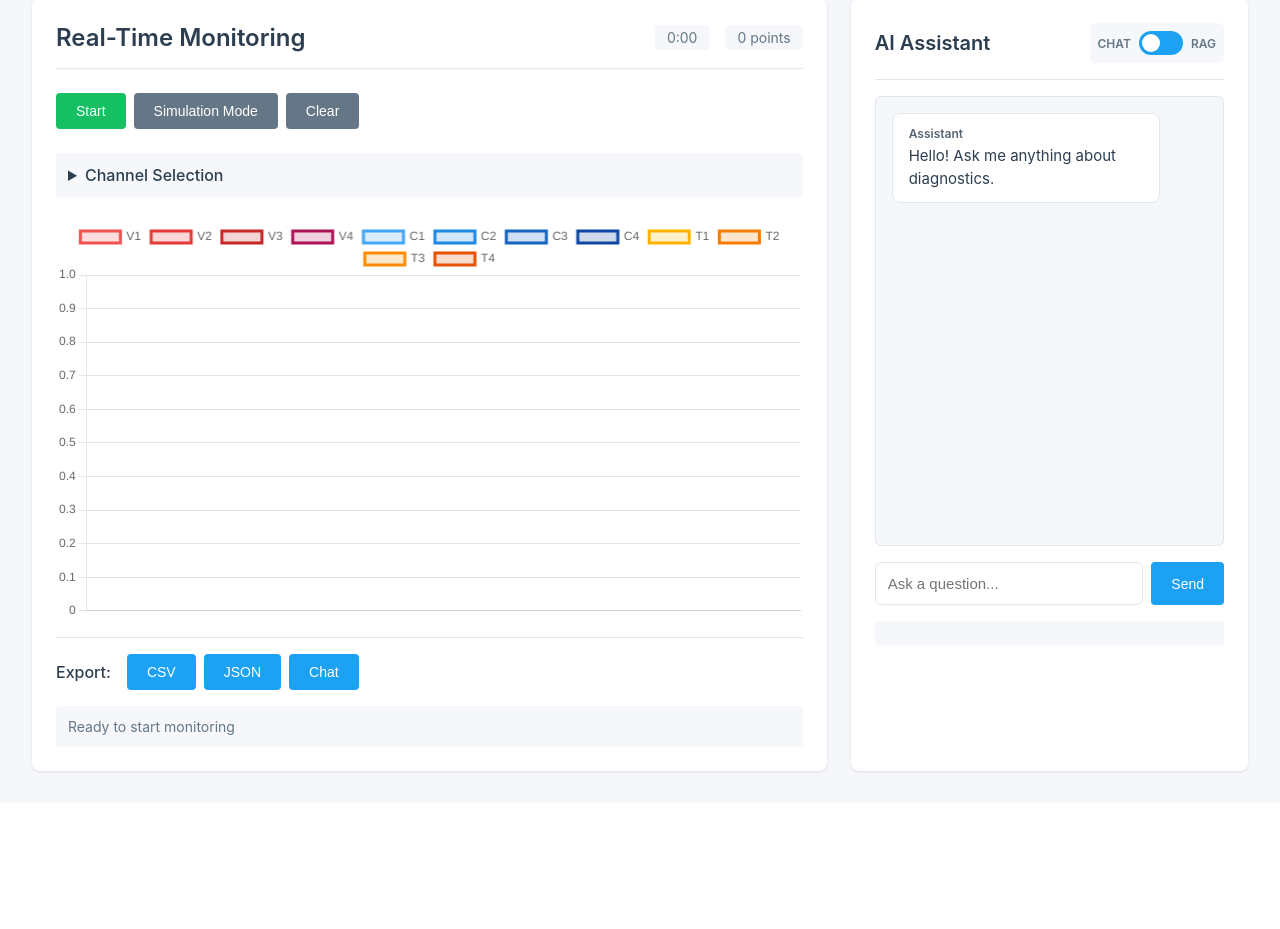
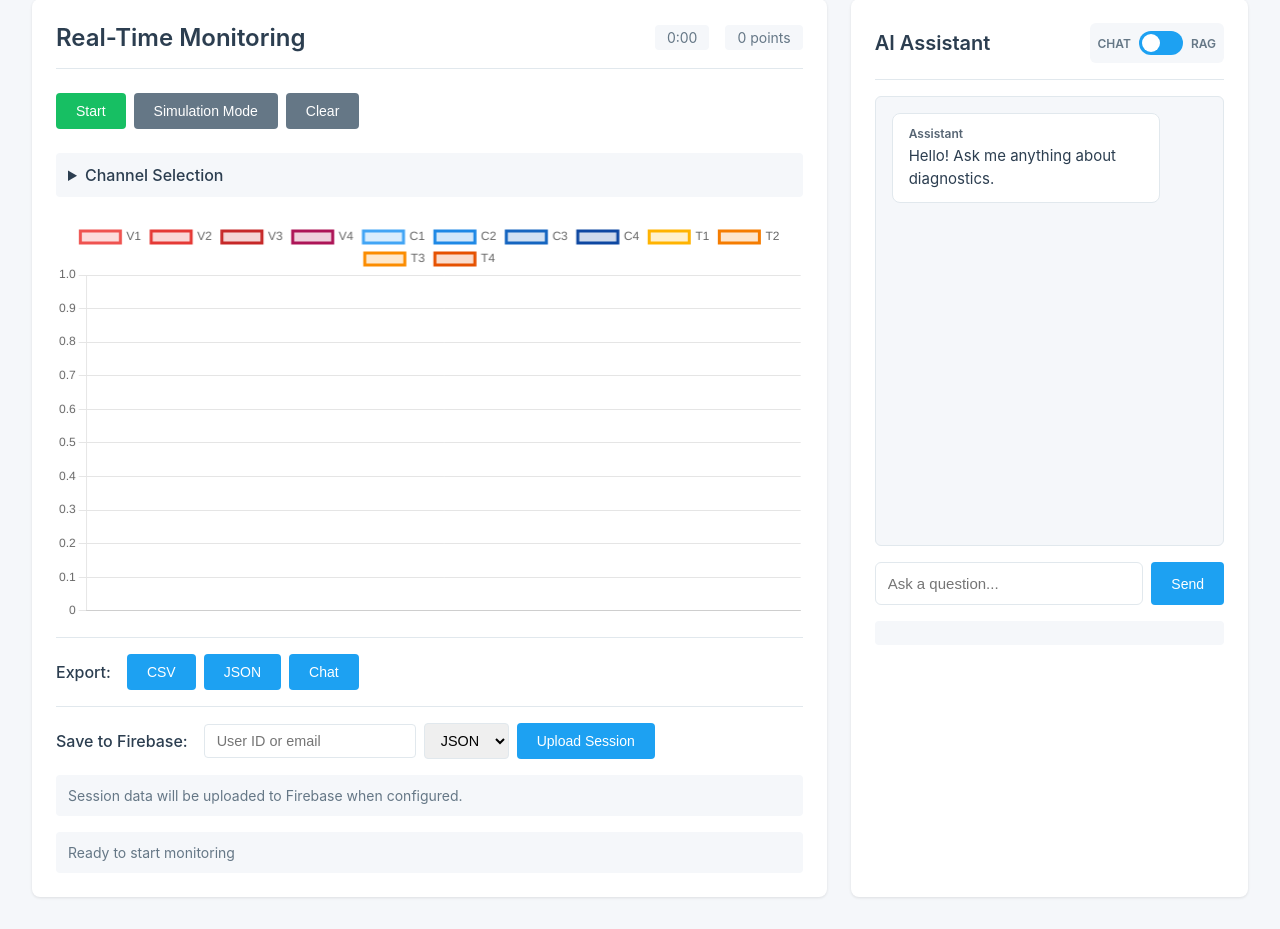
Before and after one commit to LakshyaVason/iDAQ, a FastAPI app: page /user in a window 1280 px wide. Shown: the part 94-1023 px from the top of the page. Before the commit the page ends 868 px from the top, so only its background shows below. Run offline with FastAPI, Linux system fonts and the light colour scheme.

```diff
--- a/local_llama_agent.py
+++ b/local_llama_agent.py
@@ -153,7 +153,11 @@ class OllamaClient:
     def _post(self, path: str, payload: Dict) -> Dict:
         url = f"{self.base_url}{path}"
         try:
-            response = requests.post(url, json=payload, timeout=60)
+            # Keep the connect timeout short so the UI fails fast when the
+            # Ollama server is down or unreachable. A longer read timeout
+            # is allowed for generation to complete once the connection is
+            # established.
+            response = requests.post(url, json=payload, timeout=(5, 30))
         except requests.RequestException as exc:
             raise OllamaNotRunningError(
                 f"Failed to reach Ollama at {self.base_url}. Ensure 'ollama serve' is running."
--- a/main.py
+++ b/main.py
@@ -40,6 +40,7 @@ from fastapi import Depends, FastAPI, Request, UploadFile, File, Form
 from fastapi.responses import HTMLResponse, RedirectResponse, JSONResponse
 from fastapi.staticfiles import StaticFiles
 from fastapi.middleware.cors import CORSMiddleware
+from firebase_admin import credentials, db, initialize_app
 
 from local_llama_agent import (
     LocalDiagnosticsAgent,
@@ -55,6 +56,10 @@ agent = LocalDiagnosticsAgent()
 
 # Create the FastAPI app
 app = FastAPI(title="iDAQ Diagnostics Server")
+
+# Firebase app placeholder (initialized lazily)
+firebase_app = None
+firebase_db = None
 
 # Add CORS middleware to allow frontend requests
 app.add_middleware(
@@ -89,6 +94,29 @@ def redirect_to_login() -> RedirectResponse:
     return RedirectResponse(url="/login", status_code=303)
 
 
+def init_firebase():
+    """Initialize the Firebase app if credentials and DB URL are provided."""
+
+    global firebase_app, firebase_db
+
+    cred_path = os.getenv("FIREBASE_CREDENTIALS")
+    db_url = os.getenv("FIREBASE_DB_URL")
+
+    if not cred_path or not db_url:
+        print("Firebase not configured. Set FIREBASE_CREDENTIALS and FIREBASE_DB_URL to enable session storage.")
+        return
+
+    try:
+        creds = credentials.Certificate(cred_path)
+        firebase_app = initialize_app(creds, {"databaseURL": db_url})
+        firebase_db = db.reference("/")
+        print("✅ Firebase connected for session storage.")
+    except Exception as exc:
+        firebase_app = None
+        firebase_db = None
+        print(f"⚠️ Failed to initialize Firebase: {exc}")
+
+
 # ---------------------------------------------------------------------
 # Startup event to check Ollama status
 # ---------------------------------------------------------------------
@@ -99,6 +127,7 @@ async def startup_event():
     print("=" * 60)
     print("iDAQ Diagnostics Server Starting Up")
     print("=" * 60)
+    init_firebase()
     try:
         status = agent.ollama.ensure_model_available()
         print(status)
@@ -262,6 +291,45 @@ async def user_page():
     return HTMLResponse(read_template("user.html"))
 
 
+@app.post("/save-session")
+async def save_session(payload: dict):
+    """Persist a monitoring session to Firebase in JSON or CSV format."""
+
+    if firebase_db is None:
+        return JSONResponse(
+            {"error": "Firebase is not configured on the server."}, status_code=500
+        )
+
+    user_id = (payload.get("userId") or "anonymous").replace("/", "_")
+    fmt = (payload.get("format") or "json").lower()
+    session_meta = payload.get("session") or {}
+    data_points = payload.get("data") or []
+    mode = payload.get("mode") or "live"
+
+    try:
+        if fmt == "csv":
+            df = pd.DataFrame(data_points)
+            serialized = df.to_csv(index=False)
+        else:
+            serialized = json.dumps({"session": session_meta, "data": data_points})
+
+        firebase_db.child("sessions").child(user_id).push(
+            {
+                "format": fmt,
+                "mode": mode,
+                "createdAt": pd.Timestamp.utcnow().isoformat(),
+                "session": session_meta,
+                "data": serialized,
+            }
+        )
+
+        return {"message": f"Session stored to Firebase as {fmt}."}
+    except Exception as exc:
+        return JSONResponse(
+            {"error": f"Failed to store session: {exc}"}, status_code=500
+        )
+
+
 def _generate_channels(base: float, spread: float, count: int = 4) -> list[float]:
     return [round(random.uniform(base - spread, base + spread), 2) for _ in range(count)]
 
@@ -297,6 +365,8 @@ async def chat_endpoint(request: Request):
             context_block = json.dumps(sensor_context, indent=2)
             message = f"{message}\n\n[Latest simulated sensor context]\n{context_block}"
         response_text = agent.ollama.generate(message)
+        if not response_text.strip():
+            response_text = "I couldn't generate a reply just now. Please confirm Ollama is running and try again."
         print(f"LLM response: {response_text[:100]}...")
         return {"response": response_text}
     except OllamaNotRunningError as exc:
--- a/requirements.txt
+++ b/requirements.txt
@@ -17,6 +17,9 @@ requests
 jinja2
 python-multipart  # Needed for FastAPI file uploads
 
+# Firebase integration
+firebase-admin
+
 # LangChain ecosystem and serving
 langchain
 langchain-community
--- a/templates/user.html
+++ b/templates/user.html
@@ -239,6 +239,14 @@
         .export-section label {
             font-weight: 500;
             margin-right: 0.5rem;
+        }
+
+        .export-section input,
+        .export-section select {
+            padding: 0.5rem 0.75rem;
+            border: 1px solid #e1e8ed;
+            border-radius: 4px;
+            font-size: 0.9rem;
         }
 
         /* Status Bar */
@@ -501,6 +509,18 @@
                 <button class="btn btn-primary" onclick="exportChat()">Chat</button>
             </div>
 
+            <div class="export-section">
+                <label>Save to Firebase:</label>
+                <input type="text" id="userId" placeholder="User ID or email" aria-label="User ID">
+                <select id="sessionFormat" aria-label="Select format">
+                    <option value="json">JSON</option>
+                    <option value="csv">CSV</option>
+                </select>
+                <button class="btn btn-primary" onclick="saveSessionToFirebase()">Upload Session</button>
+            </div>
+
+            <div class="status-bar" id="firebaseStatus">Session data will be uploaded to Firebase when configured.</div>
+
             <div class="status-bar" id="statusBar">Ready to start monitoring</div>
         </div>
 
@@ -606,6 +626,11 @@
         let chatHistory = [];
         let ragMode = false;
         const MAX_POINTS = 100;
+        let simulatedSnapshot = {
+            voltage: [300, 306, 298, 312],
+            current: [15, 16, 14, 17],
+            temperature: [45, 48, 47, 49]
+        };
 
         // Render channel checkboxes
         function renderChannels() {
@@ -668,6 +693,21 @@
                 `${sessionData.length} points`;
         }
 
+        function generateSimulatedData() {
+            const jitter = (value, spread) => {
+                const delta = (Math.random() * spread * 2) - spread;
+                return Number((value + delta).toFixed(2));
+            };
+
+            simulatedSnapshot = {
+                voltage: simulatedSnapshot.voltage.map(v => jitter(v, 3.5)),
+                current: simulatedSnapshot.current.map(v => jitter(v, 0.6)),
+                temperature: simulatedSnapshot.temperature.map(v => jitter(v, 1.2))
+            };
+
+            return JSON.parse(JSON.stringify(simulatedSnapshot));
+        }
+
         function startMonitoring() {
             if (monitoring) return;
 
@@ -677,7 +717,6 @@
 
             document.getElementById('startBtn').style.display = 'none';
             document.getElementById('stopBtn').style.display = 'inline-block';
-            document.getElementById('simBtn').disabled = true;
 
             monitorInterval = setInterval(fetchSensorData, 2000);
             sessionInterval = setInterval(updateSessionInfo, 1000);
@@ -693,7 +732,6 @@
 
             document.getElementById('startBtn').style.display = 'inline-block';
             document.getElementById('stopBtn').style.display = 'none';
-            document.getElementById('simBtn').disabled = false;
             document.getElementById('statusBar').textContent = 'Monitoring stopped';
         }
 
@@ -702,6 +740,7 @@
             const btn = document.getElementById('simBtn');
             btn.textContent = simulation ? 'Simulation ON' : 'Simulation Mode';
             btn.className = simulation ? 'btn btn-success' : 'btn btn-secondary';
+            document.getElementById('statusBar').textContent = simulation ? 'Simulation mode enabled' : 'Live mode enabled';
         }
 
         function clearGraph() {
@@ -716,8 +755,7 @@
             if (!monitoring) return;
 
             try {
-                const response = await fetch('/sensor-data');
-                const data = await response.json();
+                const data = simulation ? generateSimulatedData() : await (await fetch('/sensor-data')).json();
 
                 const timestamp = new Date();
                 const timeStr = timestamp.toLocaleTimeString();
@@ -788,6 +826,45 @@
             if (chatHistory.length === 0) { alert('No chat history'); return; }
             const json = JSON.stringify({ exportTime: new Date().toISOString(), messages: chatHistory }, null, 2);
             download(json, `idaq_chat_${Date.now()}.json`, 'application/json');
+        }
+
+        async function saveSessionToFirebase() {
+            if (sessionData.length === 0) { alert('No session data to save'); return; }
+
+            const userId = document.getElementById('userId').value.trim() || 'anonymous';
+            const format = document.getElementById('sessionFormat').value;
+            const status = document.getElementById('firebaseStatus');
+
+            status.textContent = 'Saving session to Firebase...';
+
+            const payload = {
+                userId,
+                format,
+                mode: simulation ? 'simulation' : 'live',
+                session: {
+                    startTime: sessionStart ? new Date(sessionStart).toISOString() : null,
+                    endTime: new Date().toISOString(),
+                    points: sessionData.length
+                },
+                data: sessionData
+            };
+
+            try {
+                const response = await fetch('/save-session', {
+                    method: 'POST',
+                    headers: { 'Content-Type': 'application/json' },
+                    body: JSON.stringify(payload)
+                });
+                const data = await response.json();
+
+                if (response.ok) {
+                    status.textContent = data.message || 'Session saved to Firebase';
+                } else {
+                    status.textContent = data.error || 'Unable to save session';
+                }
+            } catch (error) {
+                status.textContent = 'Connection error while saving to Firebase';
+            }
         }
 
         function download(content, filename, type) {
```
